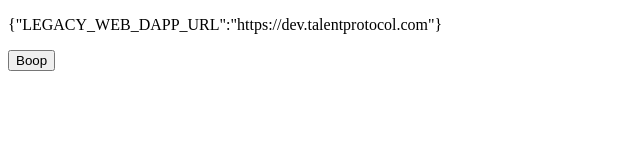
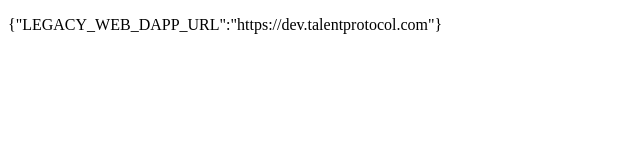
Before and after one commit to talentprotocol/ecosystem, a Next.js app in the folder apps/dapp/: page / in a window 1280 px wide. Shown: the top 160 px of the page, without its empty margins (0-640 px from the left). Built offline with nearby package versions, Linux system fonts and the light colour scheme.

Commit message:
fix: removed ds button

```diff
--- a/apps/dapp/pages/index.tsx
+++ b/apps/dapp/pages/index.tsx
@@ -1,11 +1,9 @@
-import { Button } from "@talentprotocol/design-system";
 import { envConf } from "@talentprotocol/conf";
 
 export default function Web() {
   return (
     <div>
       <p>{JSON.stringify(envConf)}</p>
-      <Button />
     </div>
   );
 }
```
